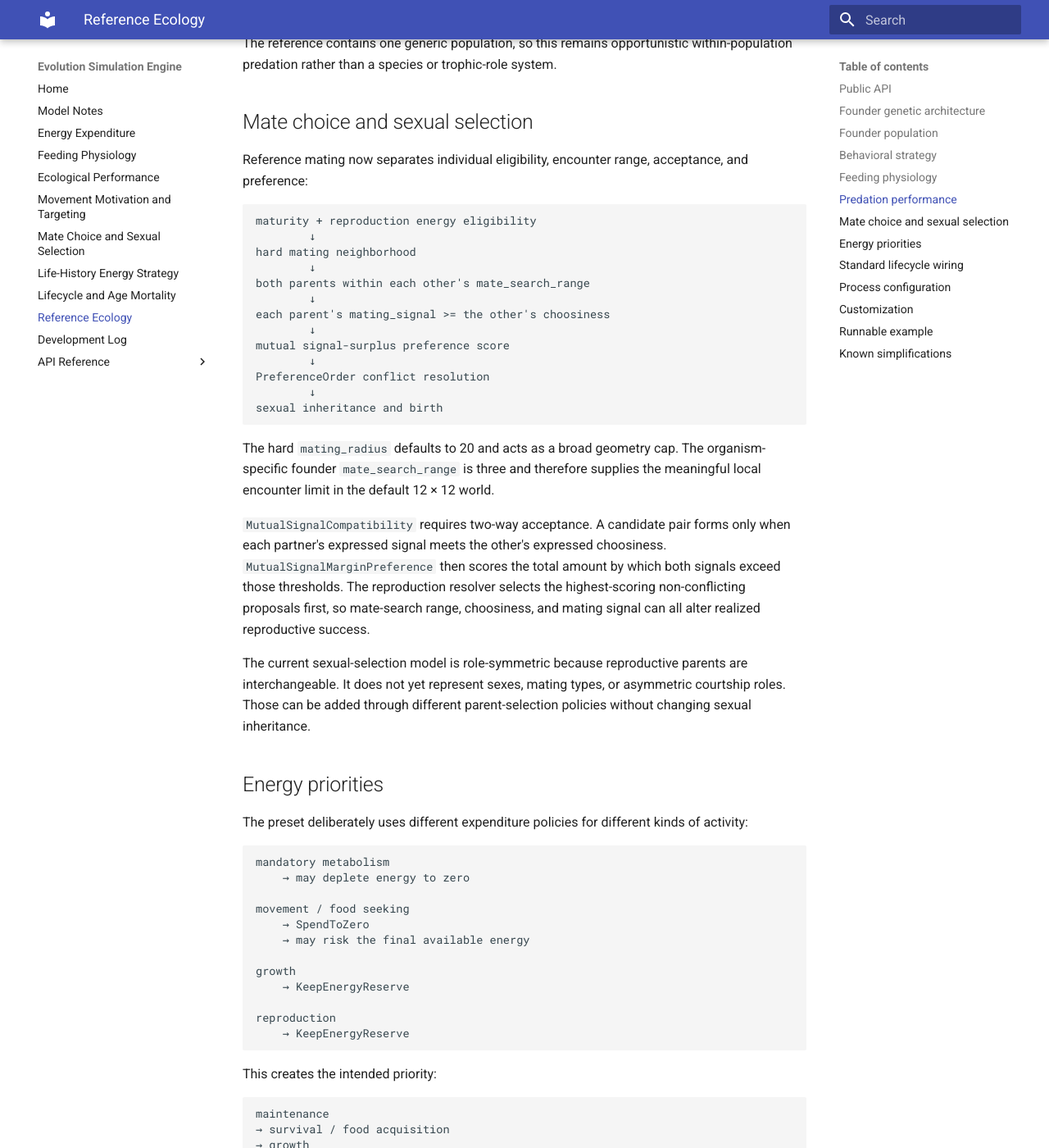
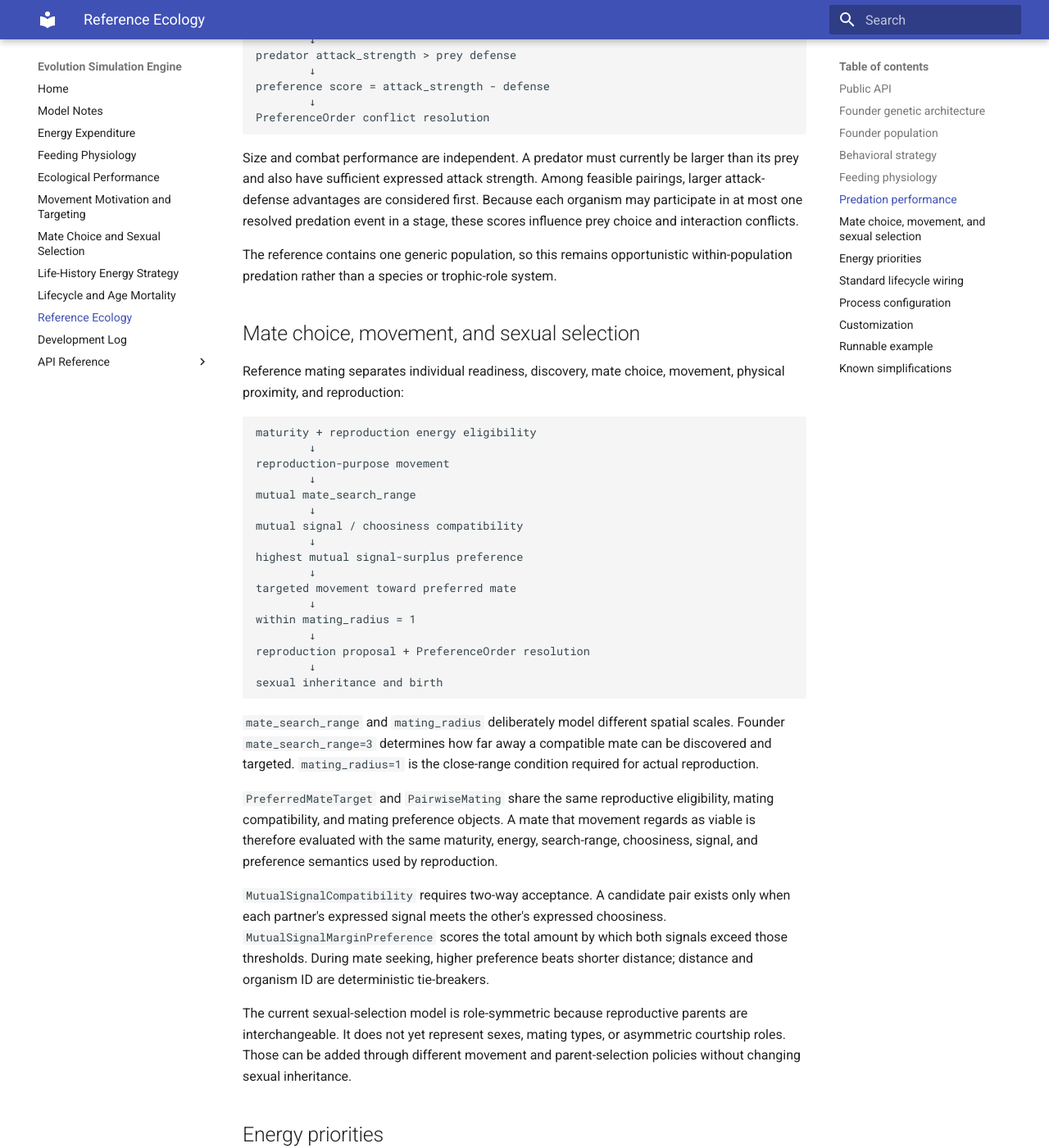
Before and after one commit to abdullahkhan57721/evolution-simulation-engine, an MkDocs documentation site: the page built from docs/reference_ecology.md, in a window 1280 px wide and 1400 px high, scrolled down 4077 px. Shown: the whole window at 82% size. Built offline with MkDocs 1.6.1 and Material for MkDocs 9.7.7, drawn with Linux system fonts in a browser that asks for light colours; some of the changed text lies outside the part shown.

Commit message:
Update reference ecology for active mate seeking

````diff
--- a/docs/reference_ecology.md
+++ b/docs/reference_ecology.md
@@ -82,28 +82,39 @@ At or above the threshold, all currently modeled behavioral purposes are allowed
 Below the threshold, energy acquisition and survival remain allowed while somatic
 investment and reproduction are suppressed.
 
-Movement uses `EnergyThresholdMovementIntent` with the same developmental
-threshold:
+Movement uses `PrioritizedMovementIntent`:
 
 ```text
-energy below threshold
-    → energy_acquisition
-    → consider resources within sensory_range
-    → detect each in-range resource using sensory_accuracy
-    → move toward the nearest detected resource
+1. energy below conservation threshold
+       → energy_acquisition
+       → consider resources within sensory_range
+       → detect each in-range resource using sensory_accuracy
+       → move toward the nearest detected resource
 
-energy at/above threshold
-    → exploration
-    → untargeted Moore movement
+2. otherwise, individually reproduction-ready
+       → reproduction
+       → consider currently viable mates within mutual mate_search_range
+       → prefer the highest mating preference score
+       → move toward the selected mate
+
+3. otherwise
+       → exploration
+       → untargeted Moore movement
 ```
 
-The shared threshold is a reference-model choice, not an engine invariant.
-Callers can compose different threshold models.
+The order is biologically meaningful. Low-energy food acquisition outranks mate
+seeking. Reproduction becomes a movement motivation only when the organism passes
+the same maturity and reproductive-energy eligibility policy used later by the
+Reproduction process.
+
+`PurposeMovementTargetRouter` dispatches energy-acquisition movement to resource
+targeting and reproduction-purpose movement to `PreferredMateTarget`. Exploration
+has no target and therefore falls back to the ordinary movement pattern.
 
 The reference ecology uses genetic sensory range and genetic sensory accuracy.
-Accuracy 0 always misses an in-range deposit and accuracy 100 always detects it;
-intermediate values use the simulation RNG independently for each in-range
-deposit considered during targeting.
+Accuracy 0 always misses an in-range resource deposit and accuracy 100 always
+detects it; intermediate values use the simulation RNG independently for each
+in-range deposit considered during targeting.
 
 ## Feeding physiology
 
@@ -167,42 +178,51 @@ these scores influence prey choice and interaction conflicts.
 The reference contains one generic population, so this remains opportunistic
 within-population predation rather than a species or trophic-role system.
 
-## Mate choice and sexual selection
+## Mate choice, movement, and sexual selection
 
-Reference mating now separates individual eligibility, encounter range,
-acceptance, and preference:
+Reference mating separates individual readiness, discovery, mate choice, movement,
+physical proximity, and reproduction:
 
 ```text
 maturity + reproduction energy eligibility
         ↓
-hard mating neighborhood
+reproduction-purpose movement
         ↓
-both parents within each other's mate_search_range
+mutual mate_search_range
         ↓
-each parent's mating_signal >= the other's choosiness
+mutual signal / choosiness compatibility
         ↓
-mutual signal-surplus preference score
+highest mutual signal-surplus preference
         ↓
-PreferenceOrder conflict resolution
+targeted movement toward preferred mate
+        ↓
+within mating_radius = 1
+        ↓
+reproduction proposal + PreferenceOrder resolution
         ↓
 sexual inheritance and birth
 ```
 
-The hard `mating_radius` defaults to 20 and acts as a broad geometry cap. The
-organism-specific founder `mate_search_range` is three and therefore supplies the
-meaningful local encounter limit in the default 12 × 12 world.
+`mate_search_range` and `mating_radius` deliberately model different spatial
+scales. Founder `mate_search_range=3` determines how far away a compatible mate
+can be discovered and targeted. `mating_radius=1` is the close-range condition
+required for actual reproduction.
 
-`MutualSignalCompatibility` requires two-way acceptance. A candidate pair forms
+`PreferredMateTarget` and `PairwiseMating` share the same reproductive eligibility,
+mating compatibility, and mating preference objects. A mate that movement regards
+as viable is therefore evaluated with the same maturity, energy, search-range,
+choosiness, signal, and preference semantics used by reproduction.
+
+`MutualSignalCompatibility` requires two-way acceptance. A candidate pair exists
 only when each partner's expressed signal meets the other's expressed choosiness.
-`MutualSignalMarginPreference` then scores the total amount by which both signals
-exceed those thresholds. The reproduction resolver selects the highest-scoring
-non-conflicting proposals first, so mate-search range, choosiness, and mating
-signal can all alter realized reproductive success.
+`MutualSignalMarginPreference` scores the total amount by which both signals exceed
+those thresholds. During mate seeking, higher preference beats shorter distance;
+distance and organism ID are deterministic tie-breakers.
 
 The current sexual-selection model is role-symmetric because reproductive parents
 are interchangeable. It does not yet represent sexes, mating types, or asymmetric
-courtship roles. Those can be added through different parent-selection policies
-without changing sexual inheritance.
+courtship roles. Those can be added through different movement and parent-selection
+policies without changing sexual inheritance.
 
 ## Energy priorities
 
@@ -213,7 +233,7 @@ of activity:
 mandatory metabolism
     → may deplete energy to zero
 
-movement / food seeking
+movement / food seeking / mate seeking
     → SpendToZero
     → may risk the final available energy
 
@@ -229,6 +249,7 @@ This creates the intended priority:
 ```text
 maintenance
 → survival / food acquisition
+→ movement toward other goals
 → growth
 → reproduction
 ```
@@ -267,7 +288,8 @@ The defaults compose:
 - power-law basal metabolism,
 - random resource generation,
 - carcass decomposition,
-- state-dependent resource-seeking/exploratory movement,
+- prioritized food-seeking, mate-seeking, and exploratory movement,
+- purpose-routed movement targets,
 - genetic sensory range and probabilistic sensory accuracy,
 - power-law locomotion costs,
 - size- and attack/defense-gated same-neighborhood predation,
@@ -280,6 +302,7 @@ The defaults compose:
 - genetic mutual mate-search range,
 - genetic choosiness and mating signal,
 - mutual signal-surplus mating preference,
+- close-range mating after active mate seeking,
 - meiotic segregation with single crossover,
 - mutation of transmitted alleles,
 - developmental energy reserves,
@@ -306,6 +329,7 @@ config = ReferenceEcologyConfig(
     initial_population=40,
     max_steps=200,
     seed=123,
+    mating_radius=1,
     traits=ReferenceTraitValues(
         adult_body_mass=10,
         max_speed=2,
@@ -355,8 +379,8 @@ The reference ecology intentionally exposes several areas for future model work:
 - predation success is deterministic once size and attack/defense eligibility
   are satisfied,
 - sexual reproduction has interchangeable parent roles and no sex trait,
-- mate search affects reproduction-stage encounter but does not yet drive
-  movement toward potential mates,
+- mate detection is perfect inside mutual mate-search range,
+- signaling and courtship have no energetic cost separate from locomotion,
 - growth rate is fixed rather than heritable, and
 - the preset provides no observer/analytics layer yet.
 
````
